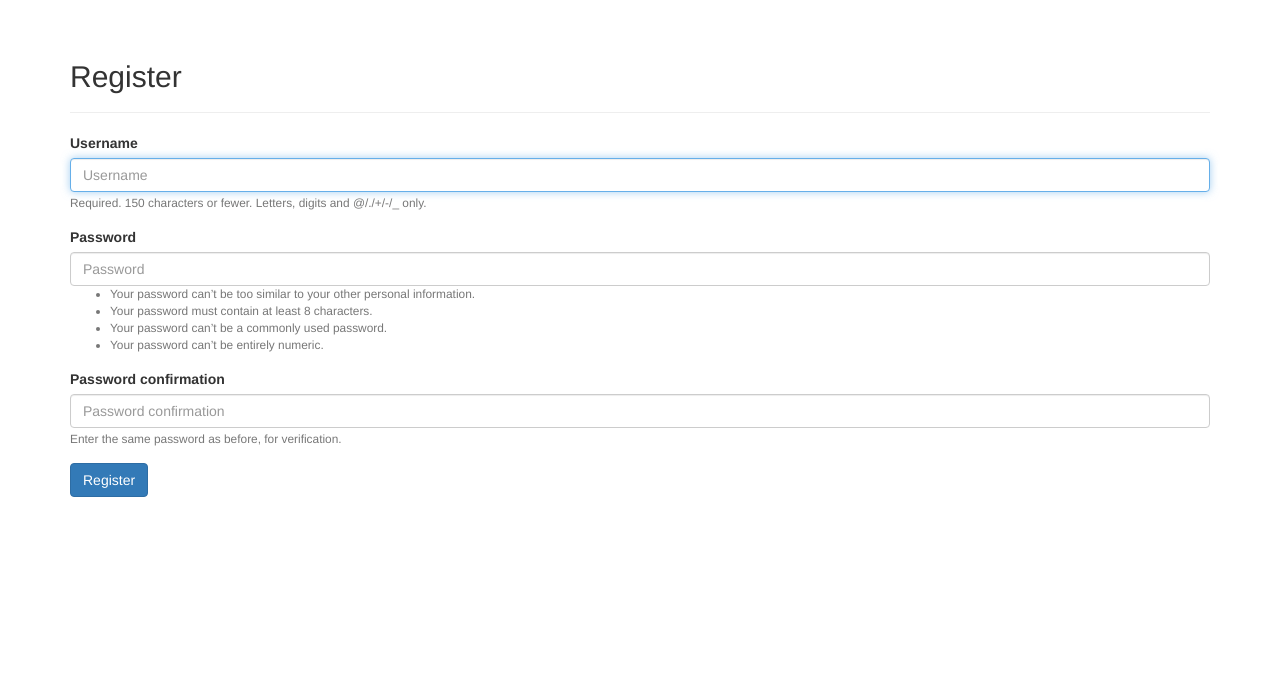
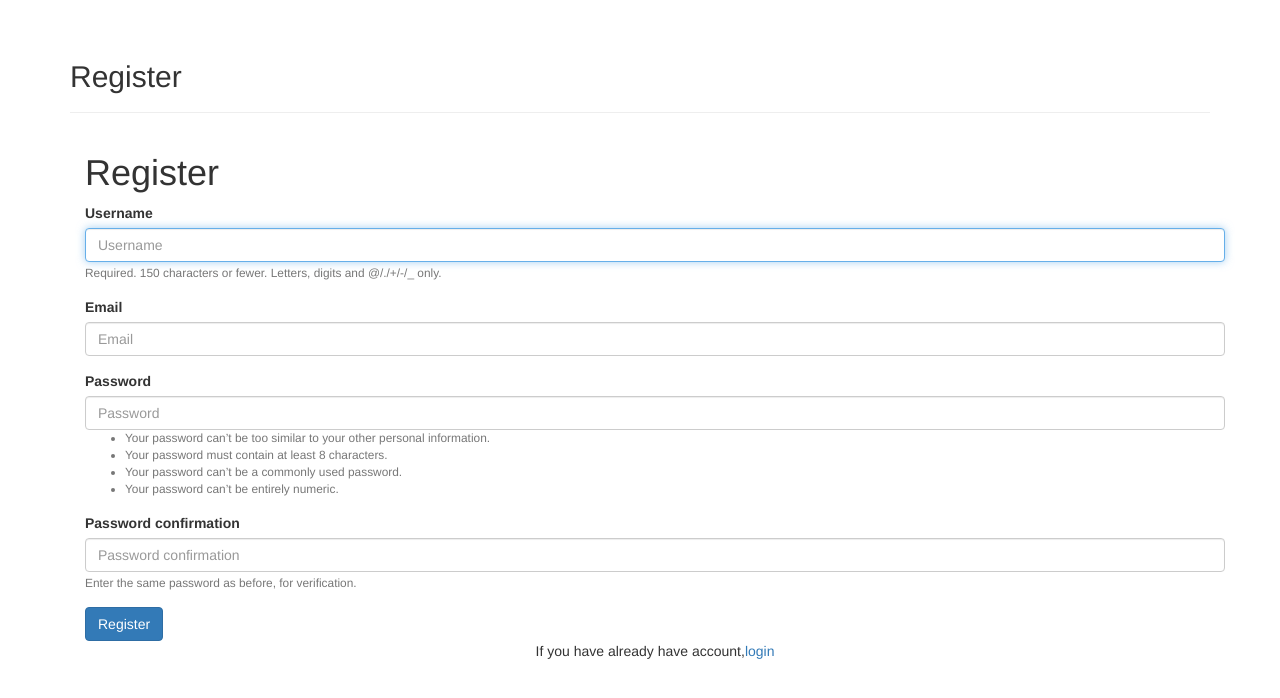
Before and after one commit to Rasul230405/LearningLog, a Django app: page /users/register/ in a window 1280 px wide. Shown: the part 51-749 px from the top of the page. Run offline with Django 3.2, Linux system fonts and the light colour scheme; some libraries are stand-ins or nearby versions.

Commit message:
adding email to registration

```diff
--- a/learning_logs/forms.py
+++ b/learning_logs/forms.py
@@ -1,4 +1,6 @@
 from django import forms
+from django.contrib.auth.models import User
+from django.contrib.auth.forms import UserCreationForm
 
 from .models import Topic, Entry
 
--- /dev/null
+++ b/users/forms.py
@@ -0,0 +1,18 @@
+from django import forms
+from django.contrib.auth.models import User
+from django.contrib.auth.forms import UserCreationForm
+
+class NewUserForm(UserCreationForm):
+    """Registration with email"""
+    email = forms.EmailField(required=True)
+
+    class Meta:
+        model = User
+        fields = ("username","email","password1","password2")
+
+    def save(self, commit=True):
+        user = super(NewUserForm, self).save(commit=False)
+        user.email = self.cleaned_data.get("email")
+        if commit:
+            user.save()
+        return user
--- a/users/templates/users/register.html
+++ b/users/templates/users/register.html
@@ -7,14 +7,17 @@
 
 {% block content %}
 
-<form action="{% url 'users:register' %}" method='post' class="form">
-    {% csrf_token %}
-    {% bootstrap_form form %}
+<div class="container py-5">
+  <h1>Register</h1>
+    <form method="POST" action="{% url 'users:register' %}" class="form">
+      {% csrf_token %}
+      {% bootstrap_form form  %}
 
-    {% buttons %}
-    <button name="Submit" class="btn btn-primary">Register</button>
-    {% endbuttons %}
-    <input type="hidden" name="next" value="{% url 'index' %}"/>
-</form>
-
+      {% buttons %}
+      <button class="btn btn-primary" type="Submit">Register</button>
+      {% endbuttons %}
+      <input name="next" type="hidden" value="{% url 'index' %}"/>
+    </form>
+      <p class="text-center">If you have already have account,<a href="users/login.html">login</a></p>
+</div>
 {% endblock content %}
--- a/users/views.py
+++ b/users/views.py
@@ -2,7 +2,8 @@ from django.shortcuts import render
 from django.contrib.auth import logout,login,authenticate
 from django.http import HttpResponseRedirect
 from django.urls import reverse
-from django.contrib.auth.forms import UserCreationForm
+from django.contrib.auth import login
+from .forms import NewUserForm
 
 
 def logout_view(request):
@@ -11,12 +12,12 @@ def logout_view(request):
 
 def register(request):
     if request.method != 'POST':
-        form = UserCreationForm()
+        form = NewUserForm
     else:
-        form = UserCreationForm(data=request.POST)
+        form = NewUserForm(data=request.POST)
         if form.is_valid():
             new_user = form.save()
-            authenticated_user = authenticate(username=new_user.username,password=request.POST['password1'])
+            authenticated_user = authenticate(username=new_user.username, password=request.POST['password1'], email=request.POST["email"])
             login(request, authenticated_user)
             return HttpResponseRedirect(reverse('index'))
 
```
Also changed, not shown: learning_log/settings.py (+1 -14 lines), db.sqlite3, learning_logs/migrations/0007_alter_topic_public.py (added).
